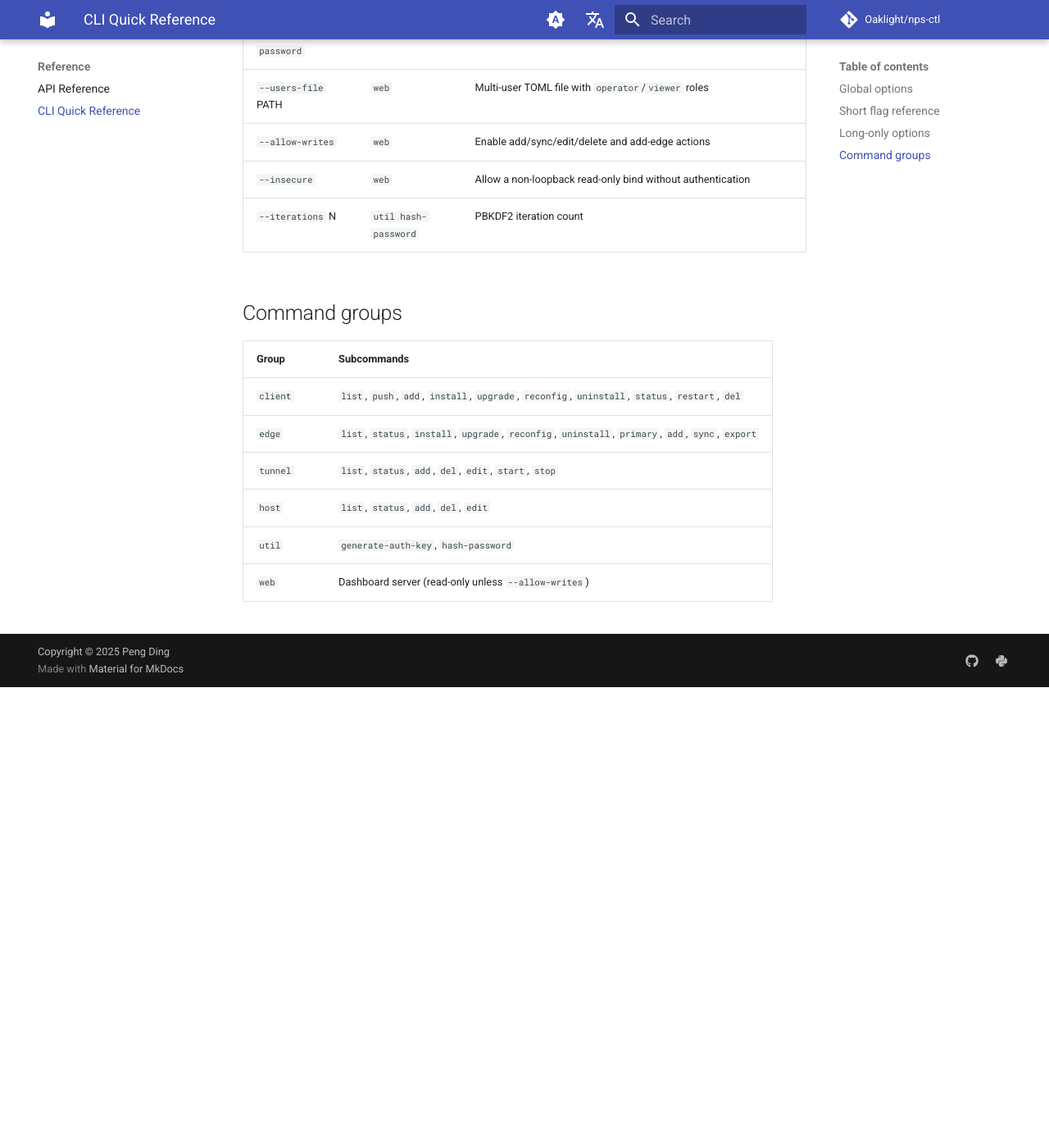
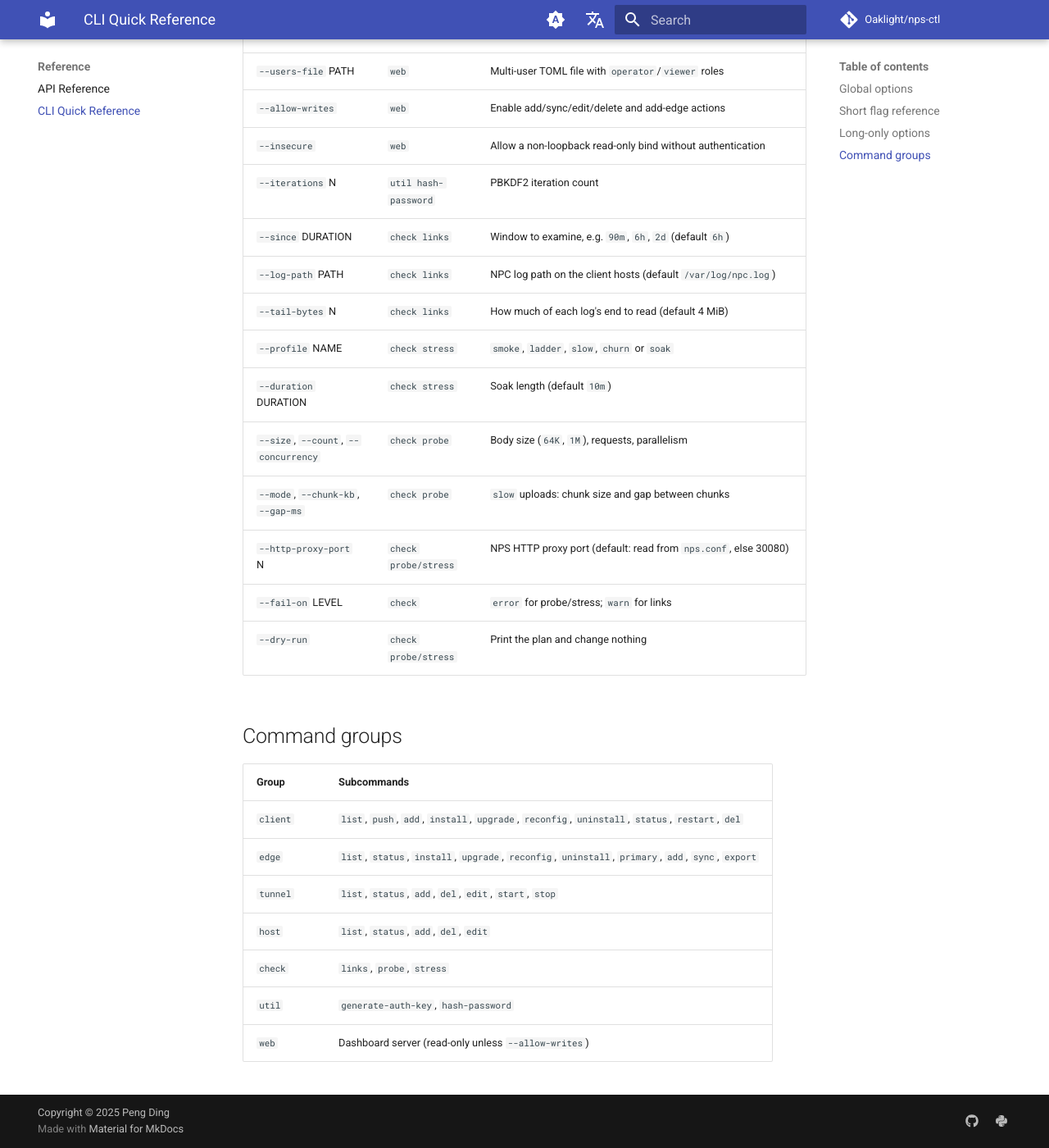
Before and after one commit to Oaklight/nps-ctl, an MkDocs documentation site: the page built from docs/reference/cli-flags.md, in a window 1280 px wide and 1400 px high, scrolled down 2862 px. Shown: the whole window at 82% size. Built offline with MkDocs 1.6.1 and Material for MkDocs 9.7.7, drawn with Linux system fonts in a browser that asks for light colours; comment, search, counter and statistics services are not loaded; before the commit the page ends 3700 px from its top, so only the background shows below that.

Commit message:
docs: document the check command group

```diff
--- a/docs/reference/cli-flags.md
+++ b/docs/reference/cli-flags.md
@@ -69,6 +69,16 @@ them.
 | `--allow-writes` | `web` | Enable add/sync/edit/delete and add-edge actions |
 | `--insecure` | `web` | Allow a non-loopback read-only bind without authentication |
 | `--iterations` N | `util hash-password` | PBKDF2 iteration count |
+| `--since` DURATION | `check links` | Window to examine, e.g. `90m`, `6h`, `2d` (default `6h`) |
+| `--log-path` PATH | `check links` | NPC log path on the client hosts (default `/var/log/npc.log`) |
+| `--tail-bytes` N | `check links` | How much of each log's end to read (default 4 MiB) |
+| `--profile` NAME | `check stress` | `smoke`, `ladder`, `slow`, `churn` or `soak` |
+| `--duration` DURATION | `check stress` | Soak length (default `10m`) |
+| `--size`, `--count`, `--concurrency` | `check probe` | Body size (`64K`, `1M`), requests, parallelism |
+| `--mode`, `--chunk-kb`, `--gap-ms` | `check probe` | `slow` uploads: chunk size and gap between chunks |
+| `--http-proxy-port` N | `check probe/stress` | NPS HTTP proxy port (default: read from `nps.conf`, else 30080) |
+| `--fail-on` LEVEL | `check` | `error` for probe/stress; `warn` for links |
+| `--dry-run` | `check probe/stress` | Print the plan and change nothing |
 
 ## Command groups
 
@@ -78,5 +88,6 @@ them.
 | `edge` | `list`, `status`, `install`, `upgrade`, `reconfig`, `uninstall`, `primary`, `add`, `sync`, `export` |
 | `tunnel` | `list`, `status`, `add`, `del`, `edit`, `start`, `stop` |
 | `host` | `list`, `status`, `add`, `del`, `edit` |
+| `check` | `links`, `probe`, `stress` |
 | `util` | `generate-auth-key`, `hash-password` |
 | `web` | Dashboard server (read-only unless `--allow-writes`) |
--- a/mkdocs.yml
+++ b/mkdocs.yml
@@ -81,6 +81,7 @@ nav:
       - CLI Reference: guides/cli.md
       - Web Dashboard: guides/web.md
       - Python Library: guides/library.md
+      - Tunnel Checks: guides/checks.md
   - Reference:
       - API Reference: reference/api.md
       - CLI Quick Reference: reference/cli-flags.md
```
Also changed, not shown: docs/changelog.md (+10 -0 lines), docs/guides/checks.md (added, +124 -0 lines).
